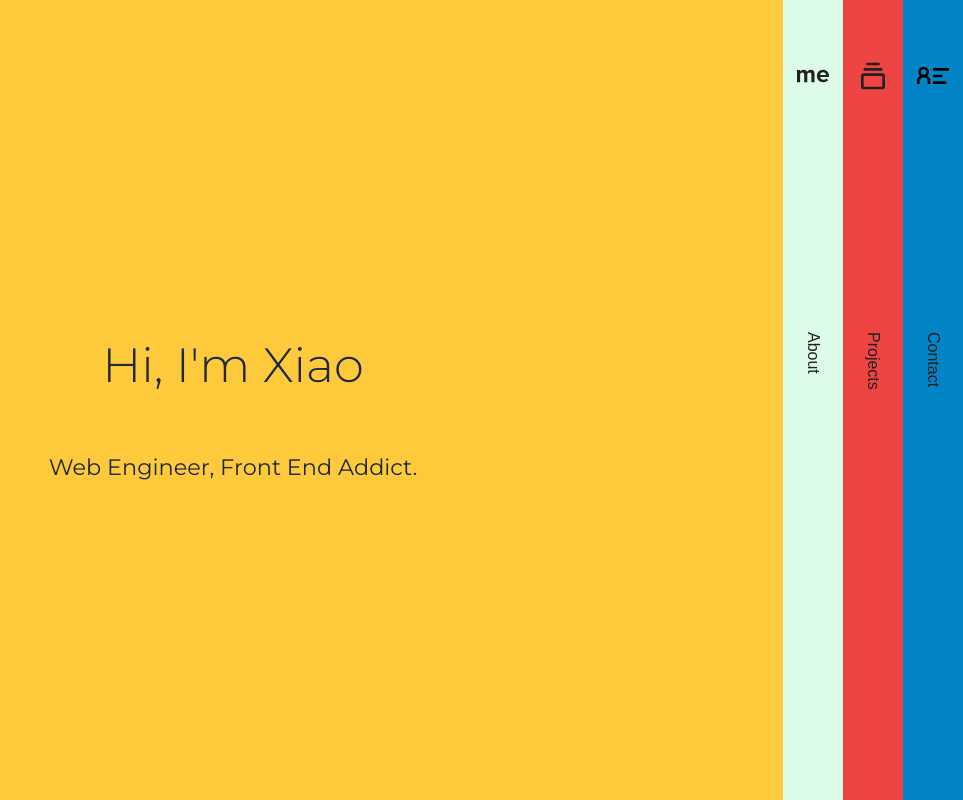
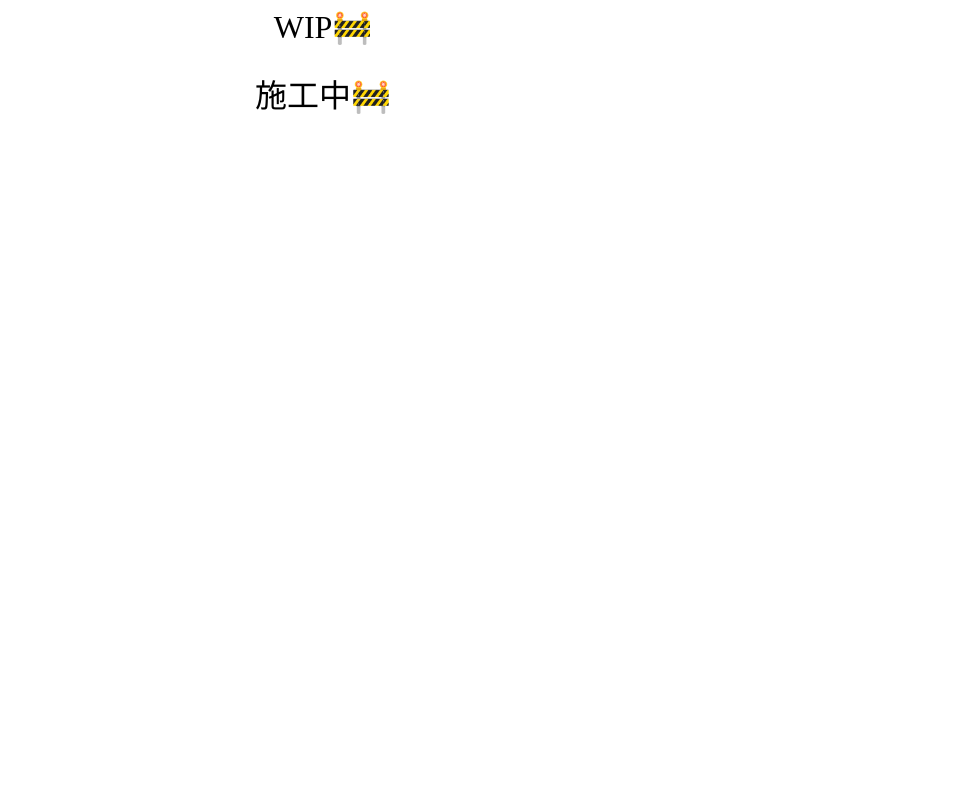
Before and after one commit to YiDaoJ/my-portfolio, a React (Create React App) app: page / in a window 1280 px wide. Shown: the whole page, without its empty margins (317-1280 px from the left). Built offline with nearby package versions, Linux system fonts and the light colour scheme.

Commit message:
feat: add wip

```diff
--- a/package.json
+++ b/package.json
@@ -13,6 +13,7 @@
     "@types/styled-components": "^5.1.22",
     "babel-plugin-macros": "^3.1.0",
     "clsx": "^1.1.1",
+    "gh-pages": "^4.0.0",
     "mobx": "6.6.0",
     "mobx-react-lite": "3.4.0",
     "react": "^18.1.0",
@@ -30,7 +31,8 @@
     "build": "react-scripts build",
     "test": "react-scripts test",
     "eject": "react-scripts eject",
-    "predeploy": "npm run build"
+    "predeploy": "npm run build",
+    "deploy": "gh-pages -b main -d build"
   },
   "eslintConfig": {
     "extends": [
--- a/src/index.tsx
+++ b/src/index.tsx
@@ -1,6 +1,6 @@
 import React from 'react'
 import ReactDOM from 'react-dom/client'
-import App from './App'
+// import App from './App'
 import reportWebVitals from './reportWebVitals'
 import { StoreProvider } from './utils'
 
@@ -8,7 +8,21 @@ const root = ReactDOM.createRoot(document.getElementById('root') as HTMLElement)
 root.render(
   <React.StrictMode>
     <StoreProvider>
-      <App />
+      <div
+        style={{
+          width: '100%',
+          height: '100%',
+          display: 'flex',
+          flexDirection: 'column',
+          fontSize: '2rem',
+          justifyContent: 'center',
+          alignItems: 'center',
+          gap: '1.5rem',
+        }}
+      >
+        <div>WIP🚧</div>
+        <div>施工中🚧</div>
+      </div>
     </StoreProvider>
   </React.StrictMode>
 )
```
Also changed, not shown: 1 other file (tests, documents, lock files or other folders).
